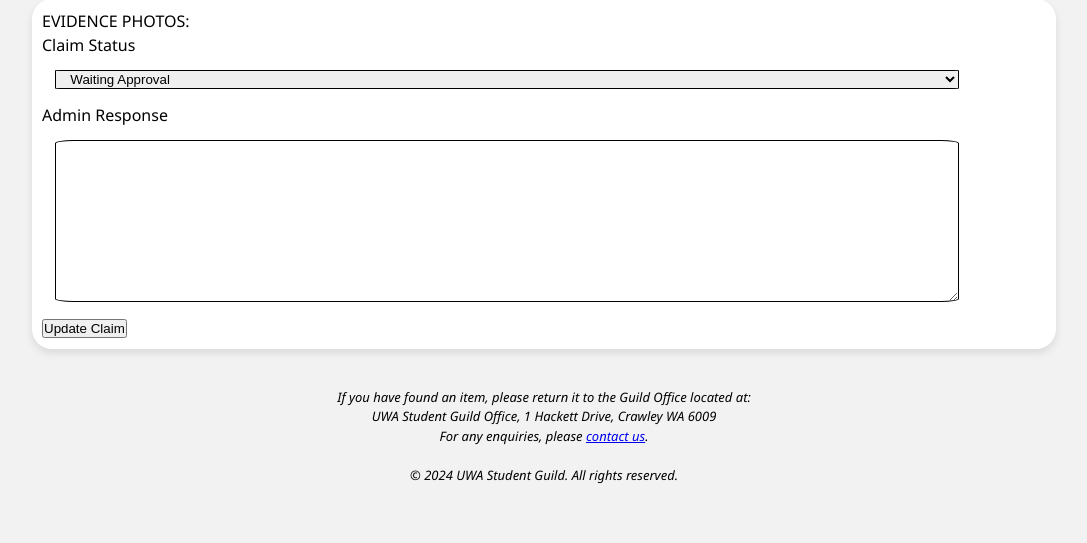
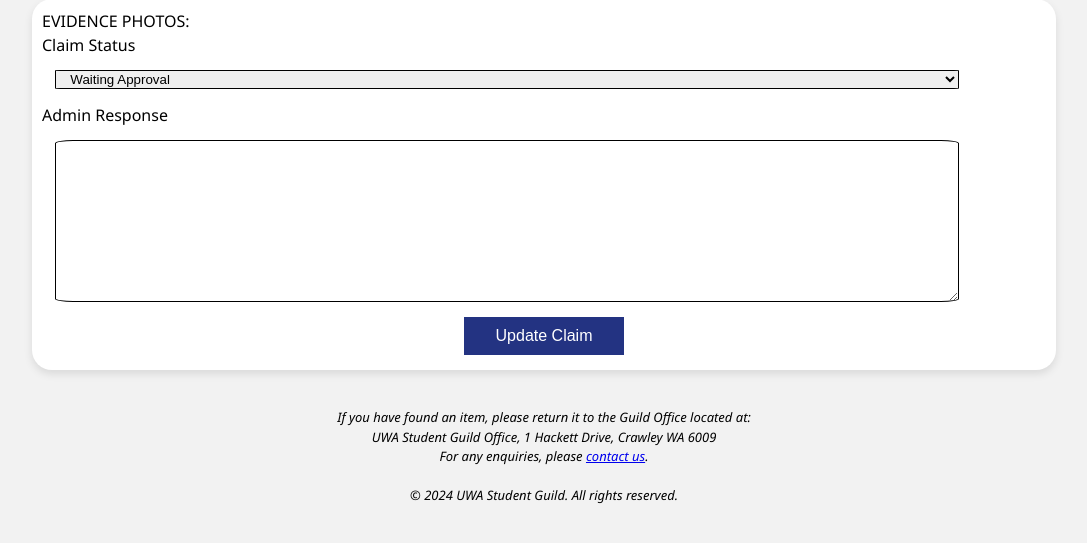
Before and after one commit to davidlinyh/CITS5505-project, a Python web app: template agileapp/app/templates/admin/edit-claim.html in a window 1280 px wide. Shown: the part 184-727 px from the top of the page, without its empty margins (96-1183 px from the left). Run offline with Jinja, Linux system fonts and the light colour scheme; the template is opened without the code that fills it, so the values that code supplies are empty.

Commit message:
upate update-claim button class css

```diff
--- a/agileapp/app/templates/admin/edit-claim.html
+++ b/agileapp/app/templates/admin/edit-claim.html
@@ -30,6 +30,6 @@ Edit Claim
         <textarea class="form-control" id="admin_response" name="admin_response"
             rows="4">{{ claim.admin_response }}</textarea>
     </div>
-    <button type="submit" class="btn btn-primary">Update Claim</button>
+    <button type="submit" class="form_button">Update Claim</button>
 </form>
 {% endblock %}
```
